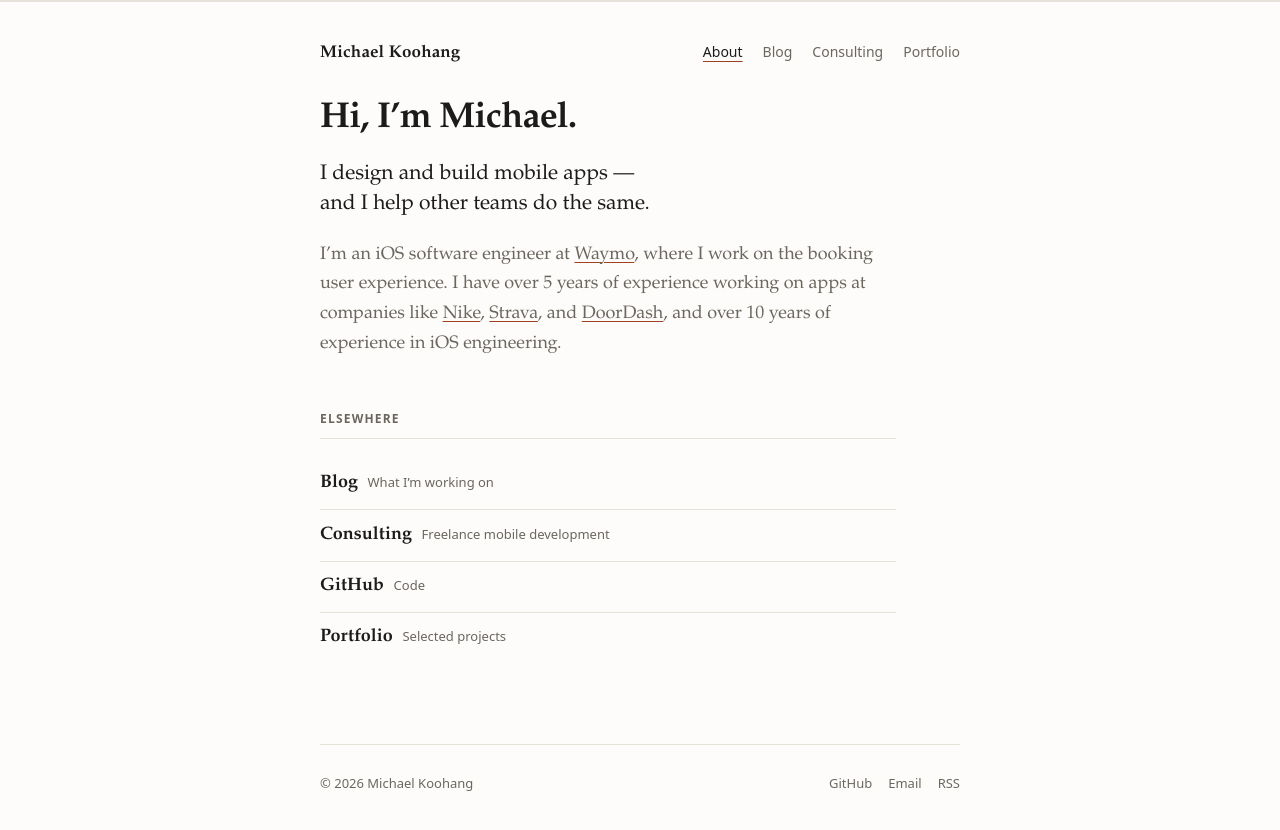
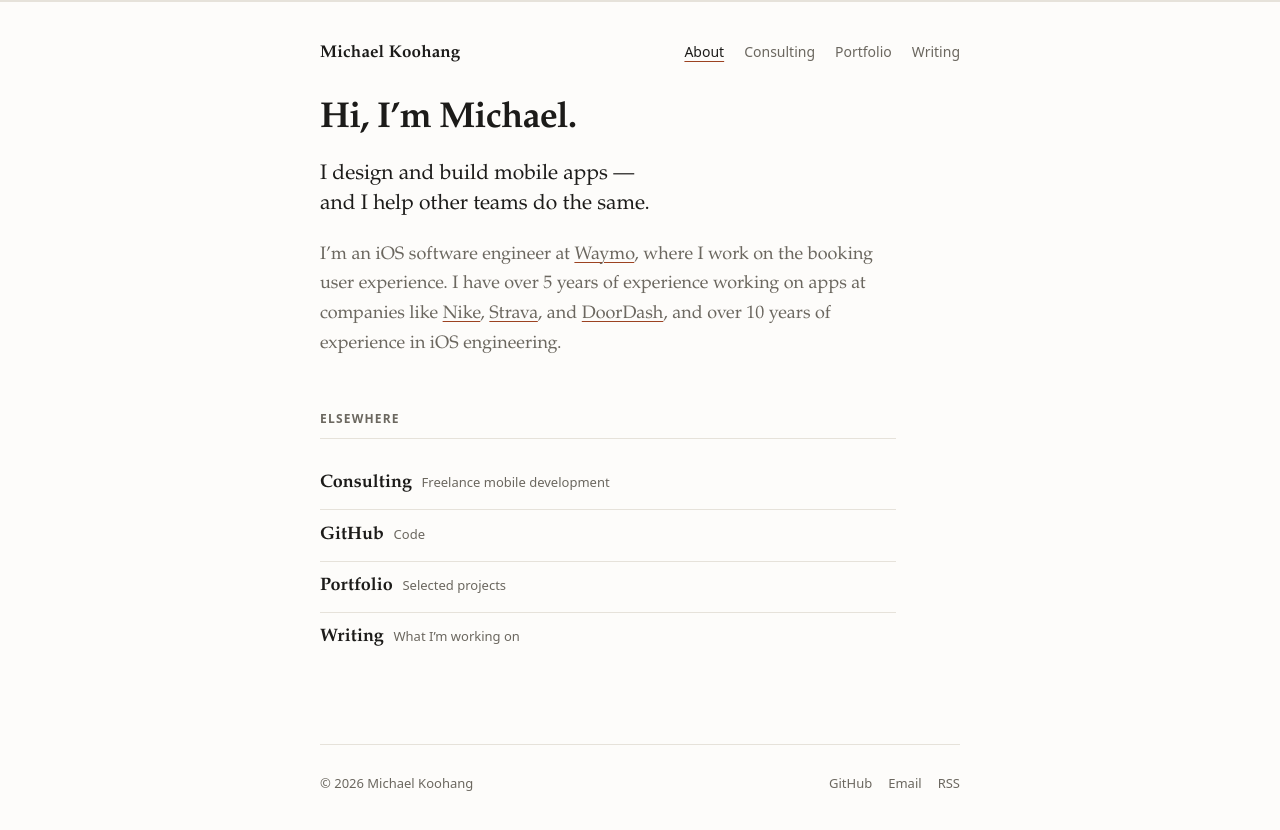
Before and after one commit to sebasque/sebasque.github.io, a Jekyll site: the page built from index.md, in a window 1280 px wide. Shown: the top 830 px of the page. Built offline with Jekyll 4.4.1, drawn with Linux system fonts in a browser that asks for light colours.

Commit message:
Rename the blog section to Writing
Label change only — /blog/ URLs, post permalinks, and the feed are
unchanged so existing links keep working.

Co-Authored-By: Claude Opus 5 <noreply@anthropic.com>

```diff
--- a/404.html
+++ b/404.html
@@ -6,4 +6,4 @@ sitemap: false
 
 <p>That page doesn't exist — it may have moved, or the link may be wrong.</p>
 
-<p>Try <a href="{{ '/' | relative_url }}">the homepage</a> or <a href="{{ '/blog/' | relative_url }}">the blog</a>.</p>
+<p>Try <a href="{{ '/' | relative_url }}">the homepage</a> or <a href="{{ '/blog/' | relative_url }}">my writing</a>.</p>
--- a/_config.yml
+++ b/_config.yml
@@ -5,7 +5,7 @@ title: Michael Koohang
 tagline: Engineer / Designer / Athlete
 description: >-
   Personal site of Michael Koohang — mobile engineer and designer. About, portfolio,
-  consulting, and a blog.
+  consulting, and writing.
 author: Michael Koohang
 
 email: consulting.veto665@passmail.net
--- a/_layouts/default.html
+++ b/_layouts/default.html
@@ -20,7 +20,7 @@
       {%- comment -%} Any page with `nav: true` appears here, sorted A–Z by title. {%- endcomment -%}
       {%- assign nav_pages = site.pages | where: "nav", true | sort_natural: "title" -%}
       {%- for p in nav_pages -%}
-        {%- comment -%} Posts and the tag index both count as "Blog" for the nav. {%- endcomment -%}
+        {%- comment -%} Posts and the tag index both count as "Writing" for the nav. {%- endcomment -%}
         {%- assign current = false -%}
         {%- if page.url == p.url -%}
           {%- assign current = true -%}
--- a/blog.html
+++ b/blog.html
@@ -1,6 +1,7 @@
 ---
-title: Blog
+title: Writing
 nav: true
+# URL stays /blog/ so existing post links and the feed keep working.
 permalink: /blog/
 ---
 
--- a/index.md
+++ b/index.md
@@ -13,8 +13,8 @@ I'm an iOS software engineer at [Waymo](https://waymo.com), where I work on the
 
 ## Elsewhere
 
-- [Blog]({{ '/blog/' | relative_url }}) <span class="note">What I'm working on</span>
 - [Consulting]({{ '/consulting/' | relative_url }}) <span class="note">Freelance mobile development</span>
 - [GitHub](https://github.com/{{ site.social.github }}) <span class="note">Code</span>
 - [Portfolio]({{ '/portfolio/' | relative_url }}) <span class="note">Selected projects</span>
+- [Writing]({{ '/blog/' | relative_url }}) <span class="note">What I'm working on</span>
 {: .link-list}
```
Also changed, not shown: README.md.
